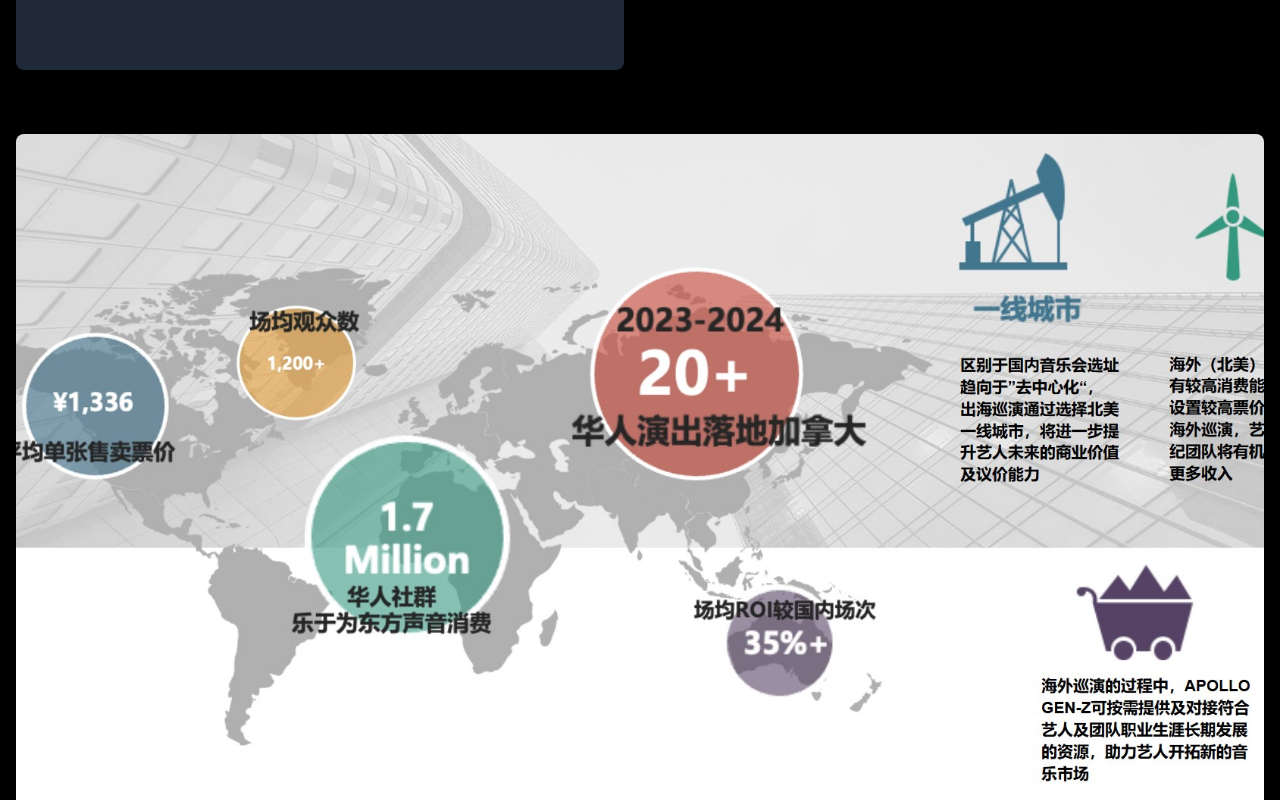
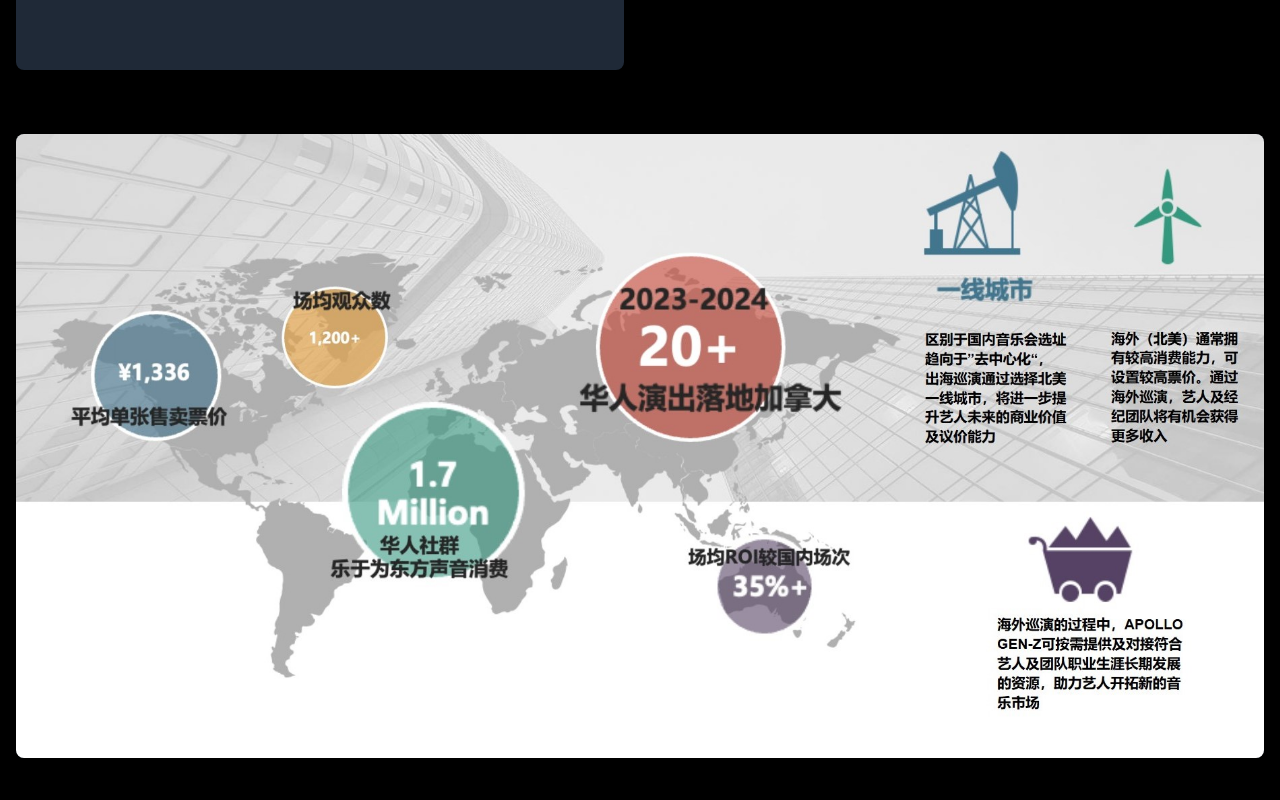
Before and after one commit to WennnO/apollo, a React (Vite) app in the folder project/: page /about in a window 1280 px wide. Shown: the part 680-1480 px from the top of the page. Built offline with nearby package versions, Linux system fonts and the light colour scheme.

Commit message:
pic update 2.0

```diff
--- a/project/src/pages/About.tsx
+++ b/project/src/pages/About.tsx
@@ -31,7 +31,7 @@ const About = () => {
         </div>
 
         <div className="mb-16">
-          <div className="bg-gray-800 rounded-lg aspect-video flex items-center justify-center mb-8">
+          <div className="bg-gray-800 rounded-lg aspect-[2/1] flex items-center justify-center mb-8">
             <img src={intro} alt="intro" className="rounded-lg object-cover h-full w-full" />
           </div>
         </div>
--- a/project/src/pages/Experience.tsx
+++ b/project/src/pages/Experience.tsx
@@ -26,7 +26,7 @@ const Experience = () => {
 
         <div className="grid grid-cols-2 md:grid-cols-4 gap-4 mb-16">
           {[...Array(11)].map((_, index) => (
-            <div key={index} className="aspect-[4/3] bg-gray-800 rounded-lg overflow-hidden">
+            <div key={index} className="aspect-[3/4] bg-gray-800 rounded-lg overflow-hidden">
               <img
                 src={`/exp${index + 1}.jpg`}
                 alt={`Experience ${index + 1}`}
```
Also changed, not shown: project/src/pages/intro.jpg.
